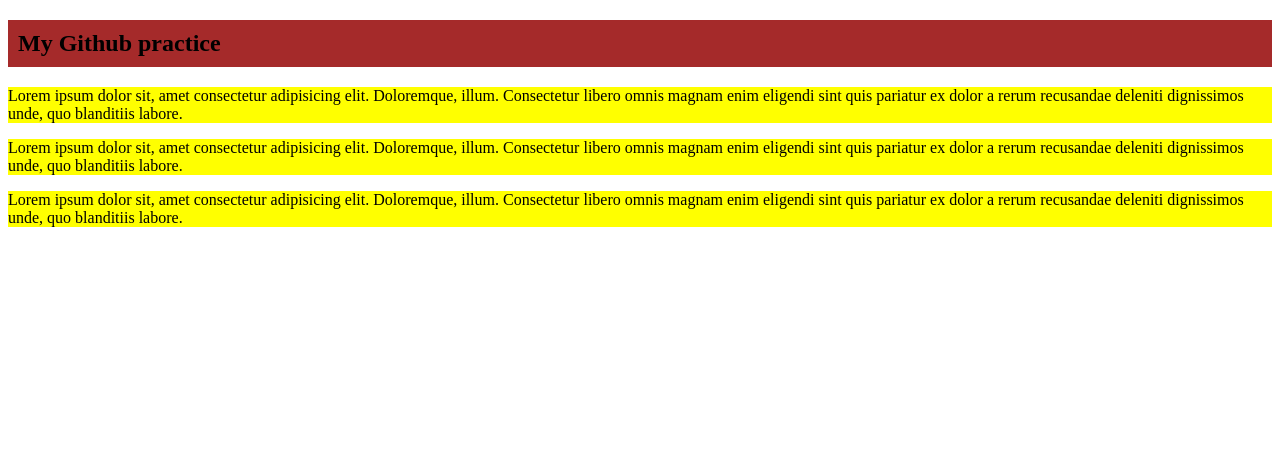
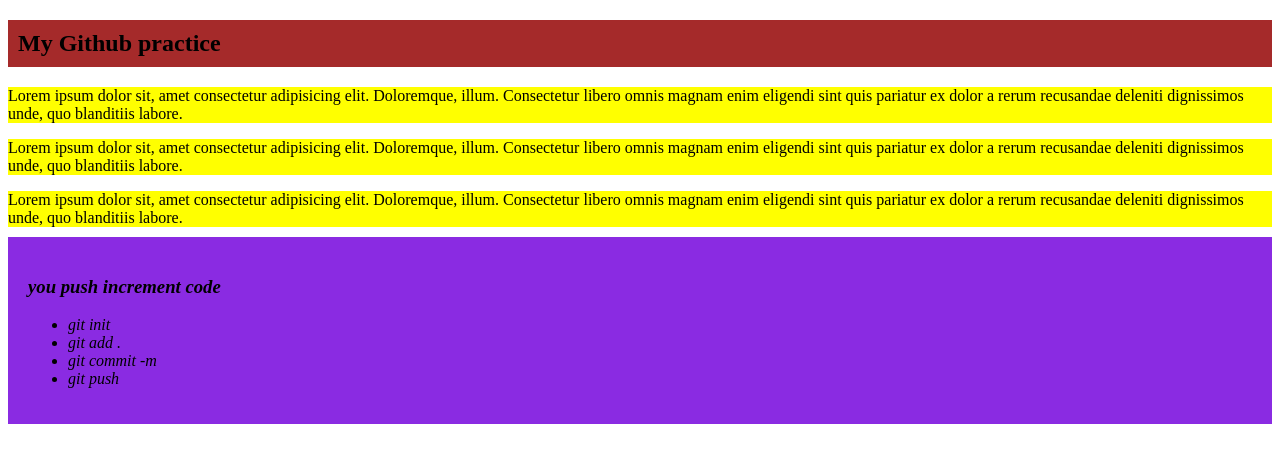
Before and after one commit to saishab02/My-simple-website, a plain HTML site: page Index.html in a window 1280 px wide. Drawn offline with Linux system fonts and the light colour scheme.

Commit message:
added a list to push code

```diff
--- a/Index.html
+++ b/Index.html
@@ -11,7 +11,16 @@
  <p class="cc">Lorem ipsum dolor sit, amet consectetur adipisicing elit. Doloremque, illum. Consectetur libero omnis magnam enim eligendi sint quis pariatur ex dolor a rerum recusandae deleniti dignissimos unde, quo blanditiis labore.</p>
  <p class="cc">Lorem ipsum dolor sit, amet consectetur adipisicing elit. Doloremque, illum. Consectetur libero omnis magnam enim eligendi sint quis pariatur ex dolor a rerum recusandae deleniti dignissimos unde, quo blanditiis labore.</p>
  <p class="cc">Lorem ipsum dolor sit, amet consectetur adipisicing elit. Doloremque, illum. Consectetur libero omnis magnam enim eligendi sint quis pariatur ex dolor a rerum recusandae deleniti dignissimos unde, quo blanditiis labore.</p>
+ <div class="ss">
+<h3>you push increment code</h3>
+<ul>
+    <li>git init</li>
+<li>git add .</li>
+<li>git commit -m</li>
+<li>git push</li>
+</ul>
 
+ </div>
 
 
 </body>
--- a/styles/blogs.css
+++ b/styles/blogs.css
@@ -6,3 +6,9 @@ padding: 10px;
     background-color: yellow;
     margin-bottom: 10px;
 }
+.ss{
+
+    background-color: blueviolet;
+    padding: 20px;
+    font-style: italic;
+}
```
